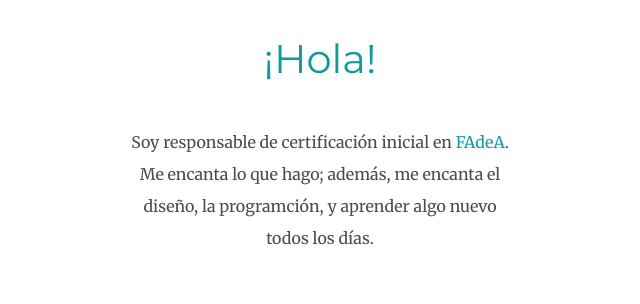
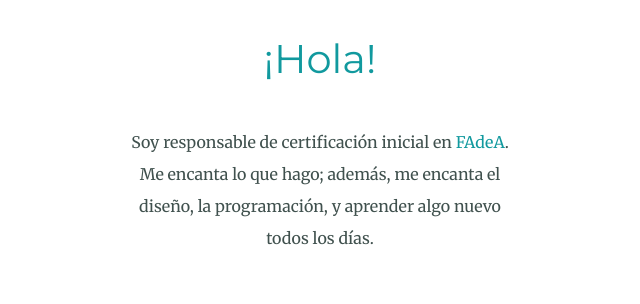
Before and after one commit to grobiglio/cv, a plain HTML site: page index.html in a window 1280 px wide. Shown: the part 984-1288 px from the top of the page, 320-960 px from the left. Drawn offline with Linux system fonts and the light colour scheme.

Commit message:
Corrección de error de tipeo

```diff
--- a/index.html
+++ b/index.html
@@ -21,7 +21,7 @@
       <div class="profile">
         <img src="images/foto-perfil-circular.png" alt="Foto de perfil">
         <h2>¡Hola!</h2>
-        <p class="intro">Soy responsable de certificación inicial en <a class="link-to-fadea" href="https://www.fadeasa.com.ar" target="_blank">FAdeA</a>. Me encanta lo que hago; además, me encanta el diseño, la programción, y aprender algo nuevo todos los días.</p>
+        <p class="intro">Soy responsable de certificación inicial en <a class="link-to-fadea" href="https://www.fadeasa.com.ar" target="_blank">FAdeA</a>. Me encanta lo que hago; además, me encanta el diseño, la programación, y aprender algo nuevo todos los días.</p>
       </div>
       <hr>
       <div class="skills">
```
